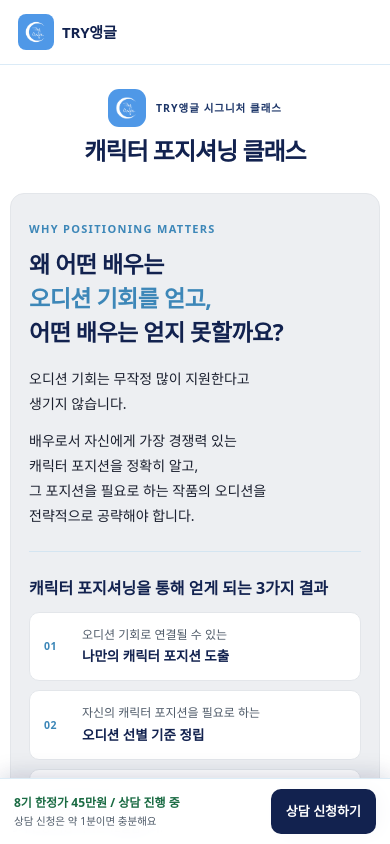
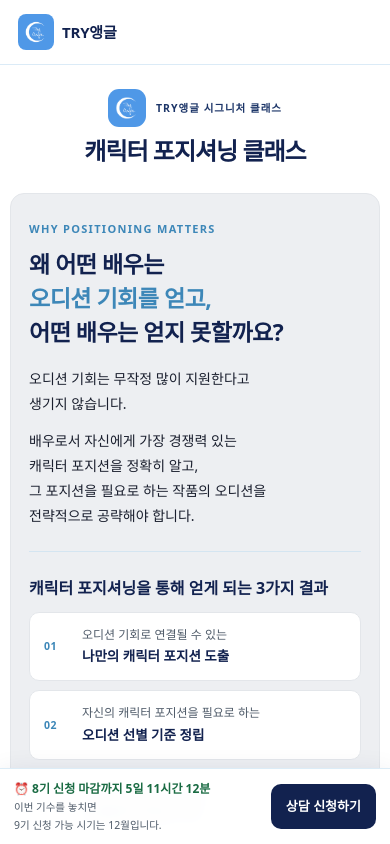
Before and after one commit to tkddnjs2959-lab/tryangle-homepage, a Next.js app: page / in a window 390 px wide. Shown: the top 844 px of the page. Built offline with nearby package versions, Linux system fonts and the light colour scheme; no server answers.

Commit message:
fix mobile sticky CTA countdown integration

```diff
--- a/src/app/ConsultationCta.module.css
+++ b/src/app/ConsultationCta.module.css
@@ -17,6 +17,7 @@
 .ctaCopy { display: grid; gap: 1px; color: var(--navy); white-space: nowrap; }
 .mobileCtaCopy { display: none !important; }
 .mobileCtaPrimary { color: var(--ok) !important; }
+.mobileCtaNext { color: var(--sub) !important; }
 .ctaCopy strong { font-size: 13px; }
 .ctaCopy span { color: var(--sub); font-size: 11px; }
 .ctaButton {
--- a/src/app/ConsultationCta.tsx
+++ b/src/app/ConsultationCta.tsx
@@ -4,11 +4,15 @@ import { useCallback, useEffect, useRef, useState } from 'react';
 import { usePathname } from 'next/navigation';
 import ContactForm from './ContactForm';
 import TrackedLink, { trackEvent } from './TrackedLink';
+import { useRemainingTime } from './EnrollmentCountdown';
 import styles from './ConsultationCta.module.css';
+
+const EIGHTH_COHORT_REGISTRATION_DEADLINE = '2026-09-12T00:00:00+09:00';
 
 export default function ConsultationCta() {
   const pathname = usePathname();
   const [modalState, setModalState] = useState<'closed' | 'open' | 'closing'>('closed');
+  const remainingTime = useRemainingTime(EIGHTH_COHORT_REGISTRATION_DEADLINE);
   const closeButtonRef = useRef<HTMLButtonElement>(null);
   const previousFocusRef = useRef<HTMLElement | null>(null);
   const open = modalState !== 'closed';
@@ -62,9 +66,12 @@ export default function ConsultationCta() {
       <div className={`${styles.ctaBar} ${pathname === '/' ? styles.homeCtaBar : ''}`}>
         <div className={styles.ctaCopy}>
           <strong className={styles.desktopCtaCopy}>내 캐릭터 방향이 궁금하다면</strong>
-          <strong className={`${styles.mobileCtaCopy} ${styles.mobileCtaPrimary}`}>8기 한정가 45만원 / 상담 진행 중</strong>
+          <strong className={`${styles.mobileCtaCopy} ${styles.mobileCtaPrimary}`}>
+            ⏰ 8기 신청 마감까지 {remainingTime === undefined ? '--일 --시간 --분' : remainingTime === null ? '마감' : `${remainingTime.days}일 ${String(remainingTime.hours).padStart(2, '0')}시간 ${String(remainingTime.minutes).padStart(2, '0')}분`}
+          </strong>
           <span className={styles.desktopCtaCopy}>상담 신청은 약 1분이면 충분해요.</span>
-          <span className={styles.mobileCtaCopy}>상담 신청은 약 1분이면 충분해요</span>
+          <span className={styles.mobileCtaCopy}>이번 기수를 놓치면</span>
+          <span className={`${styles.mobileCtaCopy} ${styles.mobileCtaNext}`}>9기 신청 가능 시기는 12월입니다.</span>
         </div>
         {isInsightPage ? (
           <TrackedLink className={styles.ctaButton} href="/#consultation" eventName="click_insight_to_home" eventParams={{ placement: 'global_floating', destination: 'home_consultation' }}>
--- a/src/app/page.tsx
+++ b/src/app/page.tsx
@@ -7,7 +7,6 @@ import ConsultationSummaryCard from './ConsultationSummaryCard';
 import StudentChangesCarousel from './StudentChangesCarousel';
 import PageMotion from './PageMotion';
 import ProtectedMedia from './ProtectedMedia';
-import MobileEnrollmentBar from './MobileEnrollmentBar';
 import { KAKAO_CHANNEL_CHAT_URL } from '@/lib/external-links';
 
 const KAKAO_URL = KAKAO_CHANNEL_CHAT_URL;
@@ -364,7 +363,6 @@ export default function Home() {
           카카오톡 채널
         </TrackedLink>
       </footer>
-      <MobileEnrollmentBar deadline={EIGHTH_COHORT_REGISTRATION_DEADLINE} />
     </>
   );
 }
```
